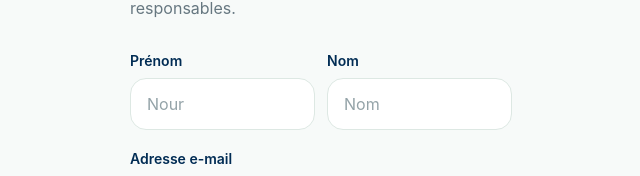
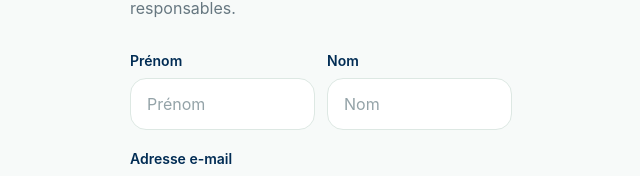
Before and after one commit to nourhnn/urbanflow-mobility, a Next.js app: page /inscription in a window 1280 px wide. Shown: the part 240-416 px from the top of the page, without its empty margins (319-959 px from the left). Built offline with nearby package versions, Linux system fonts and the light colour scheme.

Commit message:
Update page.tsx

```diff
--- a/app/inscription/page.tsx
+++ b/app/inscription/page.tsx
@@ -135,7 +135,7 @@ export default function InscriptionPage() {
               id="firstName"
               name="firstName"
               label="Prénom"
-              placeholder="Nour"
+              placeholder="Prénom"
               autoComplete="given-name"
               required
             />
```
